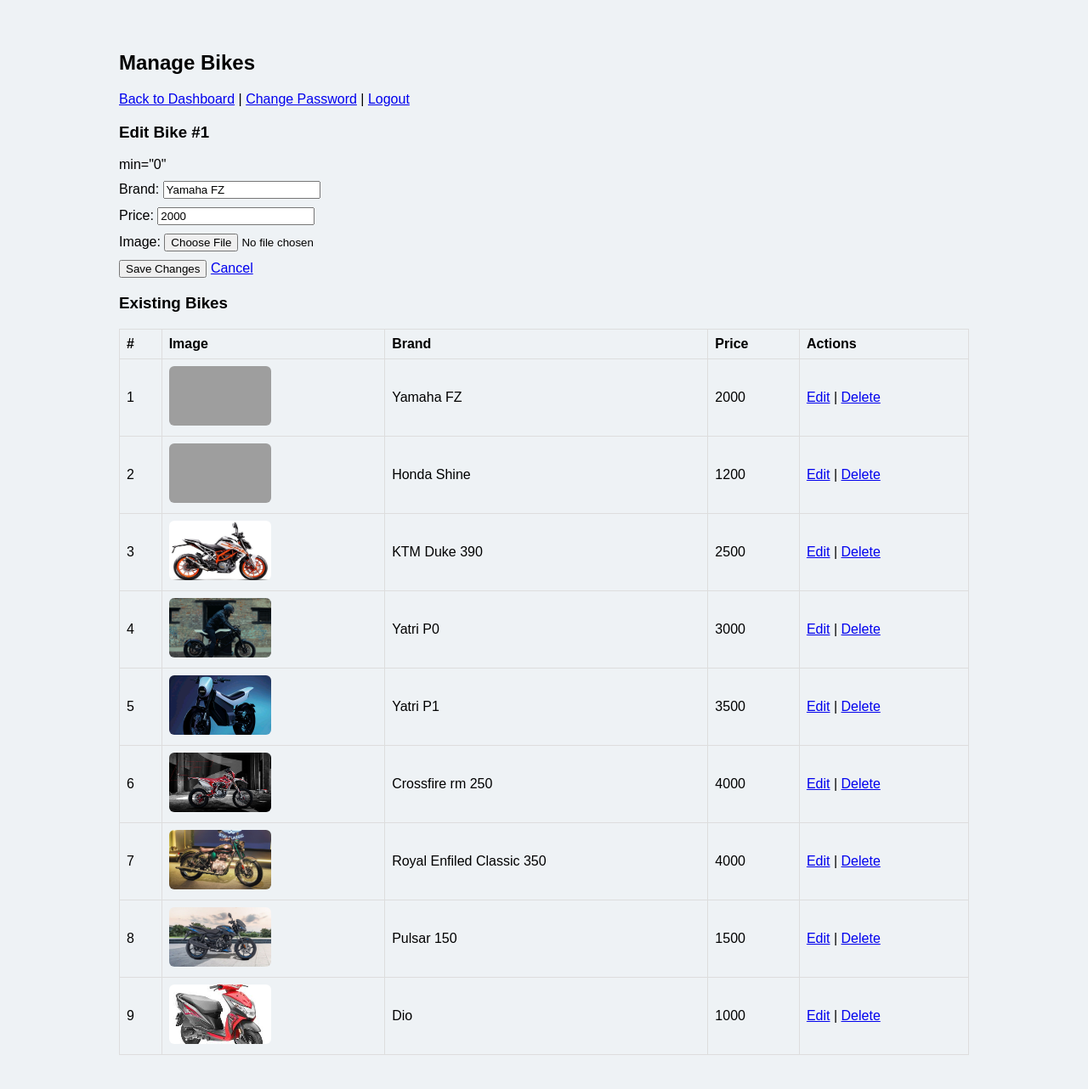
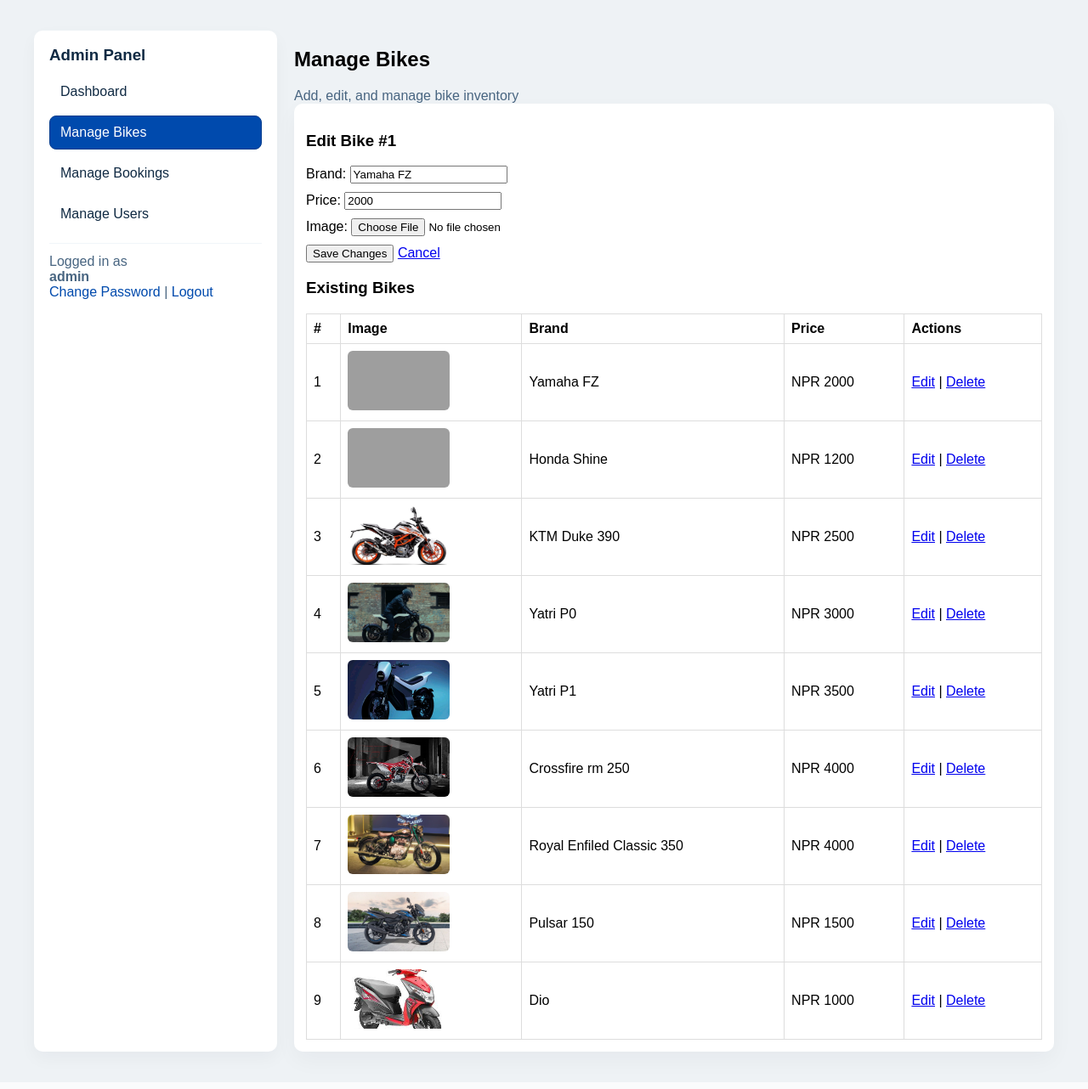
Before and after one commit to tuladharbinit/BRS, a PHP site: page /admin/manage_bikes.php?edit=1 in a window 1280 px wide. Shown: the whole page at 85% size. Run offline with PHP 8.4, Linux system fonts and the light colour scheme; a user stored in the database is signed in; data comes from the database, SQL or seed files in the repository; grey boxes are pictures that could not be loaded.

Commit message:
Add files via upload

```diff
--- a/BikeRentalBT/admin/manage_bikes.php
+++ b/BikeRentalBT/admin/manage_bikes.php
@@ -129,7 +129,6 @@ $res = mysqli_query($conn, "SELECT * FROM bikes ORDER BY id ASC");
 	<meta name="viewport" content="width=device-width,initial-scale=1">
 	<link rel="stylesheet" href="../assets/css/style.css">
 	<style>
-		.admin-wrap{max-width:1000px;margin:20px auto;padding:20px}
 		table{width:100%;border-collapse:collapse}
 		th,td{padding:8px;border:1px solid #ddd;text-align:left}
 		img.thumb{width:120px;height:70px;object-fit:cover;border-radius:6px}
@@ -138,12 +137,30 @@ $res = mysqli_query($conn, "SELECT * FROM bikes ORDER BY id ASC");
 	</style>
 </head>
 <body>
-<div class="admin-wrap">
-	<h2>Manage Bikes</h2>
-	<p><a href="admin_dashboard.php">Back to Dashboard</a> | <a href="admin_change_password.php">Change Password</a> | <a href="../logout.php">Logout</a></p>
 
+<div class="admin-container">
+  <aside class="sidebar">
+    <h3>Admin Panel</h3>
+    <nav>
+      <a href="admin_dashboard.php" class="nav-link">Dashboard</a>
+      <a href="manage_bikes.php" class="nav-link active">Manage Bikes</a>
+      <a href="manage_bookings.php" class="nav-link">Manage Bookings</a>
+      <a href="manage_users.php" class="nav-link">Manage Users</a>
+    </nav>
+    <div style="margin-top:14px;border-top:1px solid #f1f5f9;padding-top:12px;color:#486581">Logged in as<br><strong><?= htmlspecialchars($_SESSION['admin']) ?></strong><br><a class="small-link" href="admin_change_password.php">Change Password</a> | <a class="small-link" href="../logout.php">Logout</a></div>
+  </aside>
+
+  <main class="main">
+    <div class="admin-header">
+      <div>
+        <h2 class="admin-title">Manage Bikes</h2>
+        <div style="color:#486581">Add, edit, and manage bike inventory</div>
+      </div>
+    </div>
+
+    <div class="card">
 	<?php if($editBike): ?>
-		<h3>Edit Bike #<?= (int)$editBike['id'] ?></h3>min="0"
+		<h3>Edit Bike #<?= (int)$editBike['id'] ?></h3>
 		<form method="POST" enctype="multipart/form-data">
 			<input type="hidden" name="id" value="<?= (int)$editBike['id'] ?>">
 			<div class="form-row">Brand: <input name="brand" value="<?= htmlspecialchars($editBike['brand']) ?>" required></div>
@@ -167,9 +184,9 @@ $res = mysqli_query($conn, "SELECT * FROM bikes ORDER BY id ASC");
 		<?php $sn = 1; while($row = mysqli_fetch_assoc($res)): ?>
 			<tr>
 				<td><?= $sn++ ?></td>
-				<td><?php if($row['image']): ?><img class="thumb" src="../<?= htmlspecialchars($row['image']) ?>"><?php endif; ?></td>
+				<td><?php if($row['image']): ?><img class="thumb" src="../<?= htmlspecialchars($row['image']) ?>" alt="Bike image"><?php endif; ?></td>
 				<td><?= htmlspecialchars($row['brand']) ?></td>
-				<td><?= htmlspecialchars($row['price']) ?></td>
+				<td>NPR <?= htmlspecialchars($row['price']) ?></td>
 				<td>
 					<a href="?edit=<?= (int)$row['id'] ?>">Edit</a> |
 					<a href="?delete=<?= (int)$row['id'] ?>" onclick="return confirm('Delete this bike?')">Delete</a>
@@ -177,6 +194,15 @@ $res = mysqli_query($conn, "SELECT * FROM bikes ORDER BY id ASC");
 			</tr>
 		<?php endwhile; ?>
 	</table>
+    </div>
+  </main>
 </div>
+
+<script>
+// highlight nav
+var links = document.querySelectorAll('.sidebar .nav-link');
+links.forEach(function(a){ if(a.getAttribute('href') === window.location.pathname.split('/').pop()){ a.classList.add('active'); } });
+</script>
+
 </body>
 </html>
```
Also changed, not shown: BikeRentalBT/admin/manage_users.php (+30 -3 lines), BikeRentalBT/book_bike.php (+18 -10 lines).
